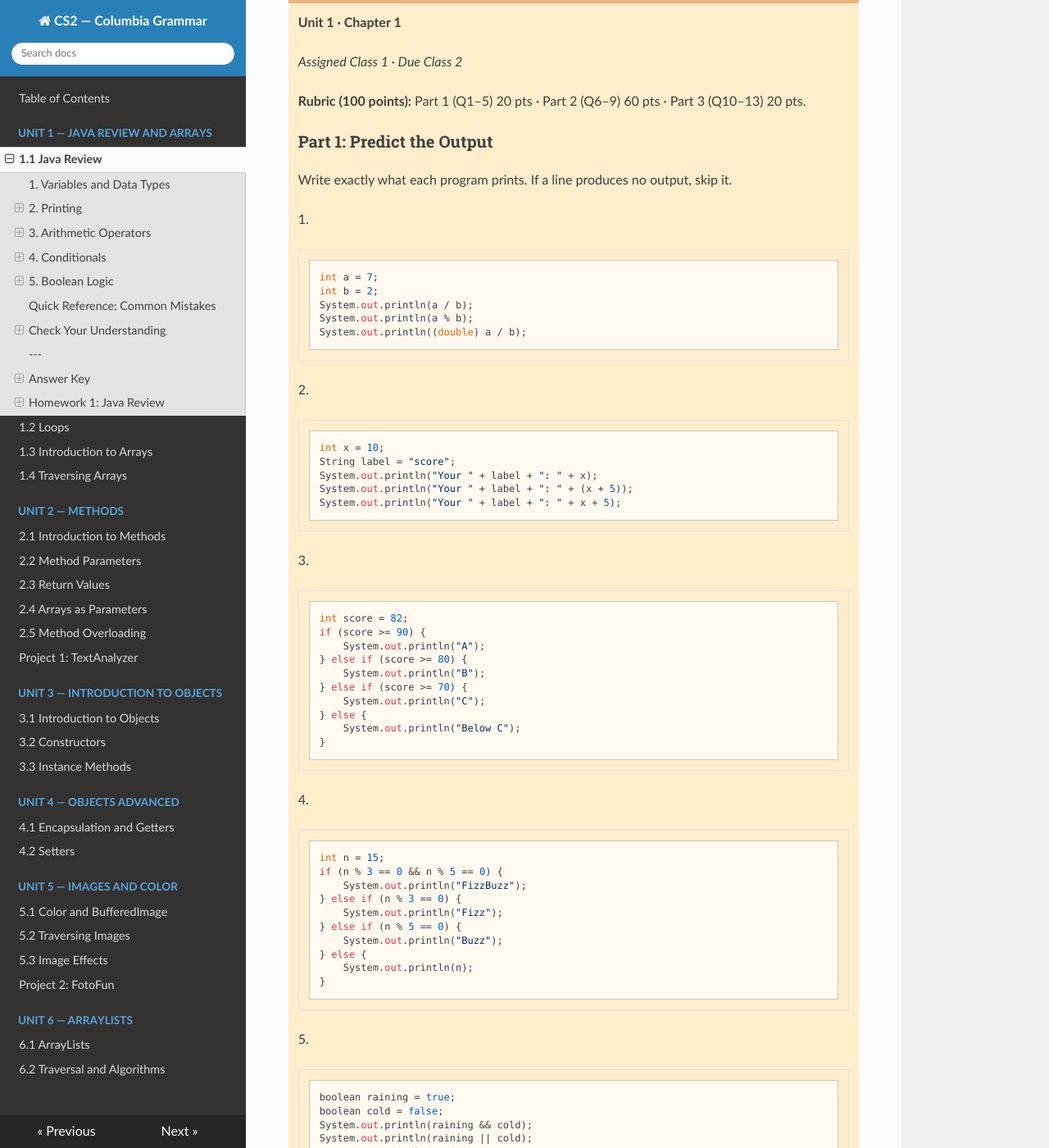
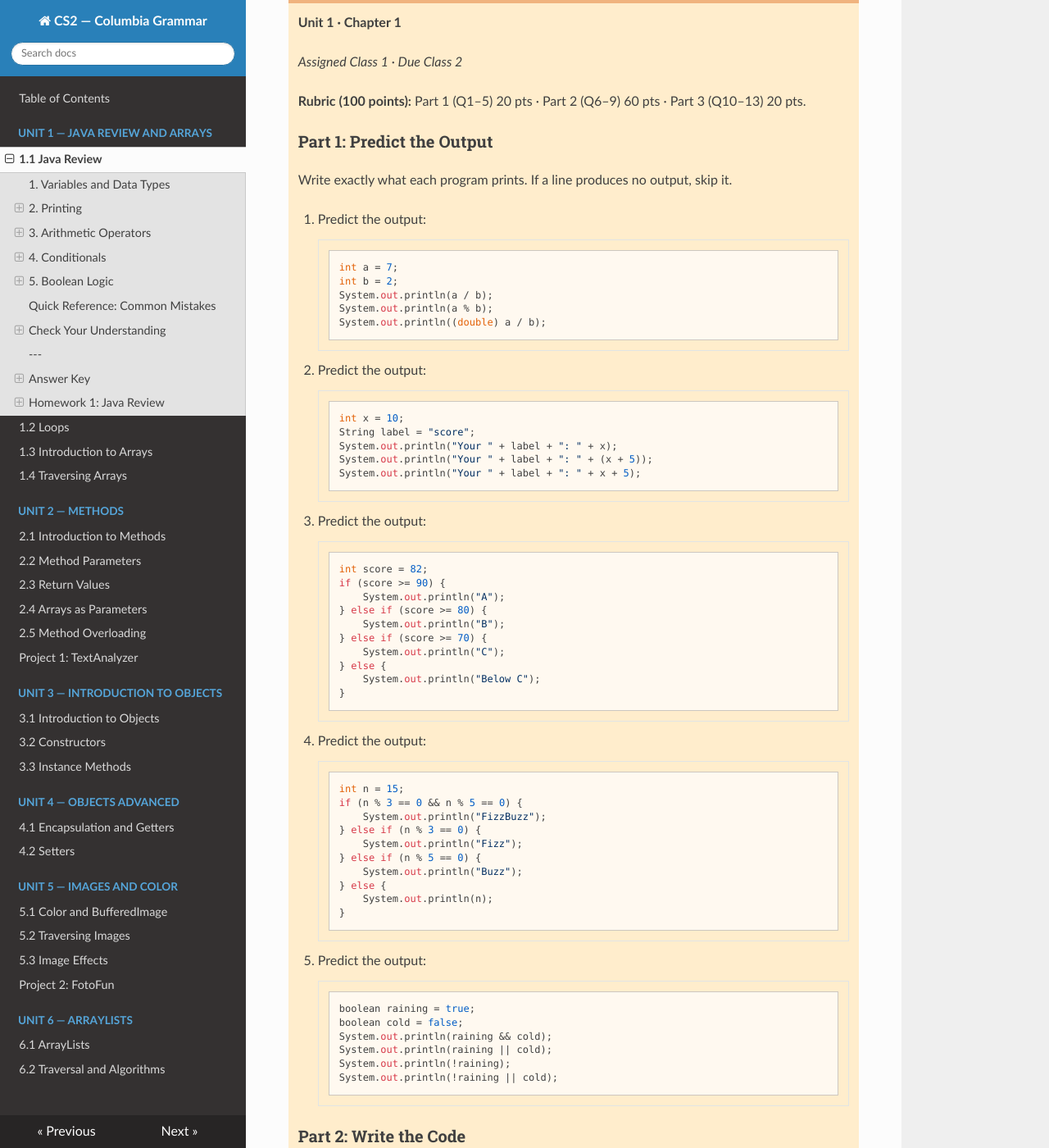
Before and after one commit to kjergens/cs2-site, an MkDocs documentation site: the page built from docs/unit1/notes_01_java_review.md, in a window 1280 px wide and 1400 px high, scrolled down 12963 px. Shown: the whole window at 82% size. Built offline with MkDocs 1.6.1, drawn with Linux system fonts in a browser that asks for light colours; nearby versions of some CDN libraries; some of the changed text lies outside the part shown.

Commit message:
added text next to HW qs with code under.

````diff
--- a/docs/unit1/notes_01_java_review.md
+++ b/docs/unit1/notes_01_java_review.md
@@ -513,7 +513,7 @@ if (sunny && weekend) {
 
     Write exactly what each program prints. If a line produces no output, skip it.
 
-    1.
+    1. Predict the output:
     ```java
     int a = 7;
     int b = 2;
@@ -522,7 +522,7 @@ if (sunny && weekend) {
     System.out.println((double) a / b);
     ```
 
-    2.
+    2. Predict the output:
     ```java
     int x = 10;
     String label = "score";
@@ -531,7 +531,7 @@ if (sunny && weekend) {
     System.out.println("Your " + label + ": " + x + 5);
     ```
 
-    3.
+    3. Predict the output:
     ```java
     int score = 82;
     if (score >= 90) {
@@ -545,7 +545,7 @@ if (sunny && weekend) {
     }
     ```
 
-    4.
+    4. Predict the output:
     ```java
     int n = 15;
     if (n % 3 == 0 && n % 5 == 0) {
@@ -559,7 +559,7 @@ if (sunny && weekend) {
     }
     ```
 
-    5.
+    5. Predict the output:
     ```java
     boolean raining = true;
     boolean cold = false;
@@ -583,7 +583,7 @@ if (sunny && weekend) {
 
     Each snippet has exactly one error. Identify the line and describe the problem.
 
-    10.
+    10. Find the bug:
     ```java
     String password = "java123";
     String input = "java123";
@@ -594,7 +594,7 @@ if (sunny && weekend) {
     }
     ```
 
-    11.
+    11. Find the bug:
     ```java
     int x = 5;
     if (x = 5) {
@@ -602,7 +602,7 @@ if (sunny && weekend) {
     }
     ```
 
-    12.
+    12. Find the bug:
     ```java
     int age = 20;
     if (age >= 18) {
@@ -612,7 +612,7 @@ if (sunny && weekend) {
     }
     ```
 
-    13.
+    13. Find the bug:
     ```java
     double price = 9.99;
     int quantity = 3;
````
